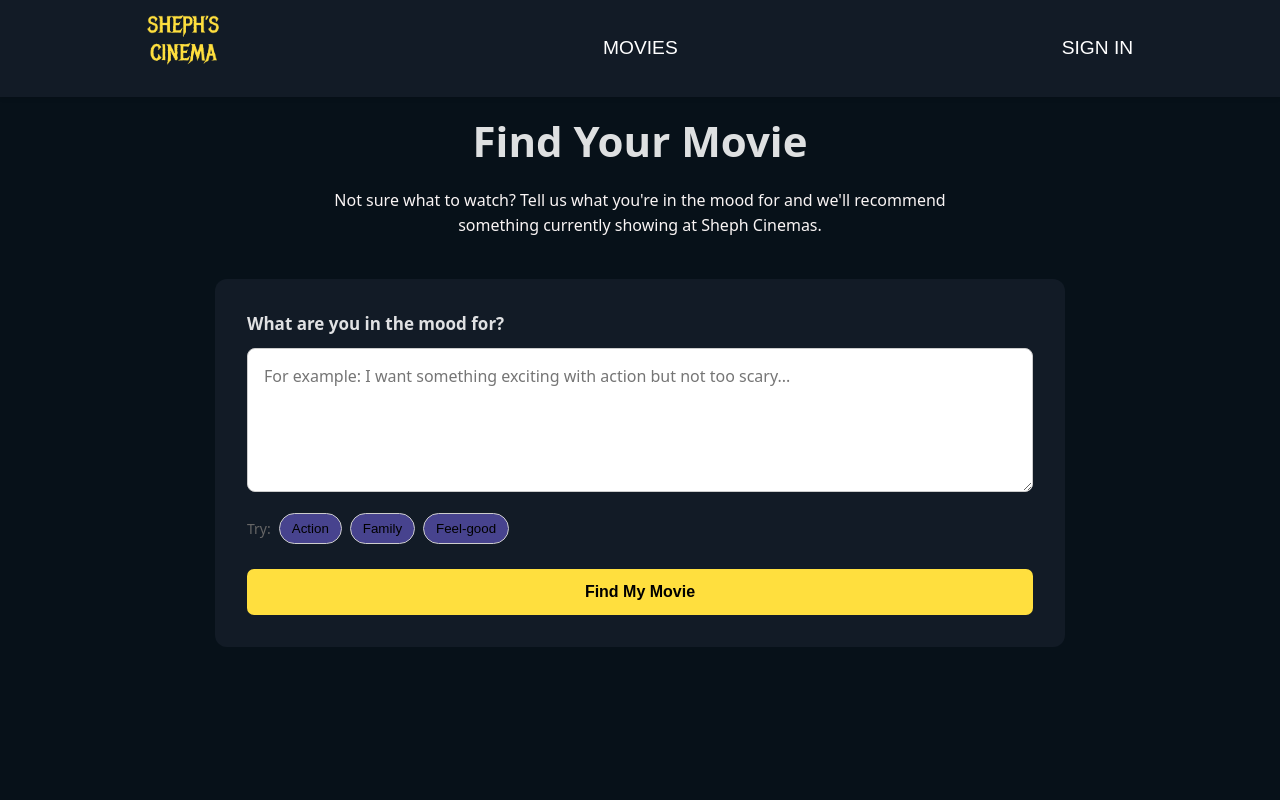
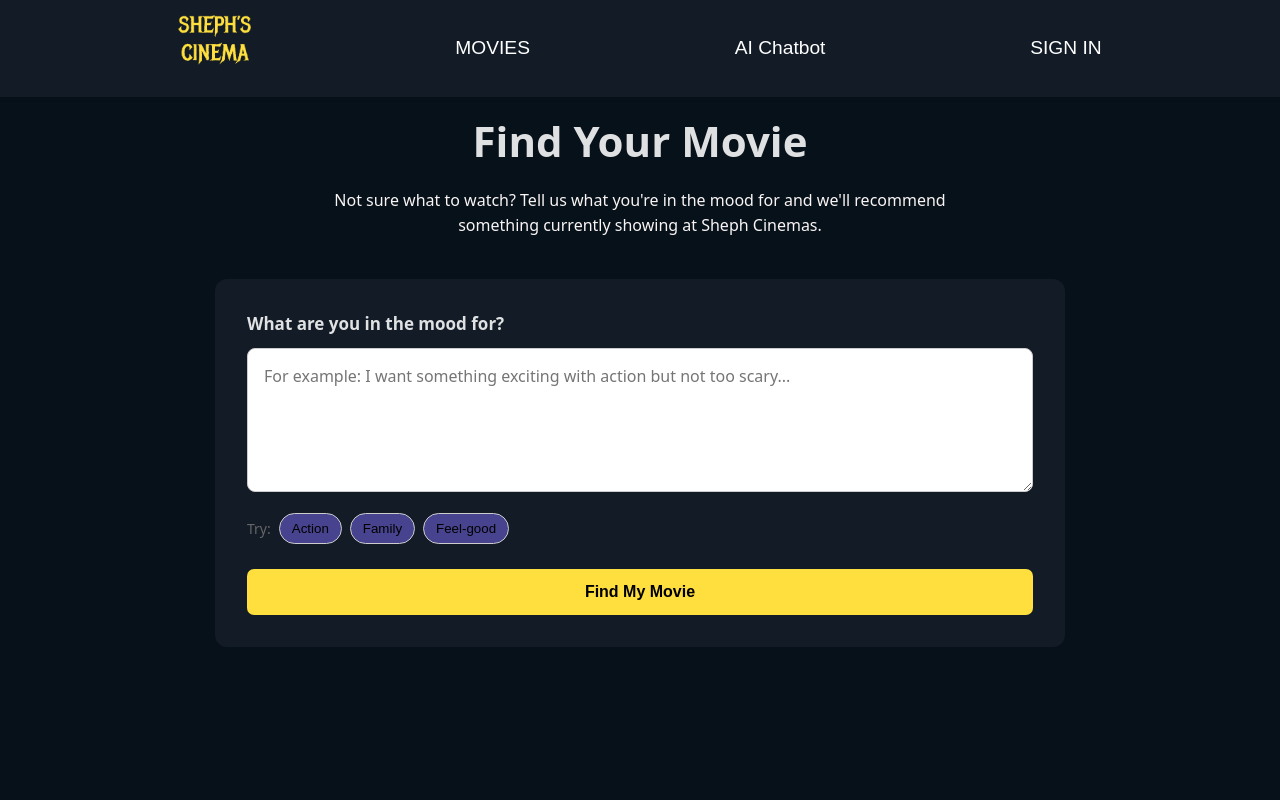
Before and after one commit to Shepho01/cinema-ticket-booking-system, a React (Vite) app: page /ai in a window 1280 px wide. Shown: the top 800 px of the page. Built offline with nearby package versions, Linux system fonts and the light colour scheme; no server answers.

Commit message:
feat: add AI Chatbot link to navbar and update styles for navbar and AI result section

```diff
--- a/src/Components/Navbar/Navbar.css
+++ b/src/Components/Navbar/Navbar.css
@@ -10,7 +10,7 @@
     justify-content: center; /* Center the inner container */
     z-index: 1000;
     box-shadow: 0 2px 4px rgba(0, 0, 0, 0.1);
-    gap: 80px; /* Adjust spacing between items here */
+
 }
 
 /* Center navbar items */
@@ -20,7 +20,7 @@
     margin: 5px 25px;
     font-size: 22px;
     font-family: "AvenirRegular";
-    gap: 30vw;
+    gap: 16vw;
 }
 
 
--- a/src/Components/Navbar/Navbar.jsx
+++ b/src/Components/Navbar/Navbar.jsx
@@ -24,6 +24,12 @@ function Navbar() {
           <Link to="/movies">
             <p className="navbar-links">
               MOVIES
+            </p>
+          </Link>
+
+          <Link to="/ai">
+            <p className="navbar-links">
+              AI Chatbot
             </p>
           </Link>
 
--- a/src/Pages/AIPage/AIPage.css
+++ b/src/Pages/AIPage/AIPage.css
@@ -177,6 +177,7 @@
   background: white;
 
   border-radius: 12px;
+  background:#121B26;
 }
 
 
```
